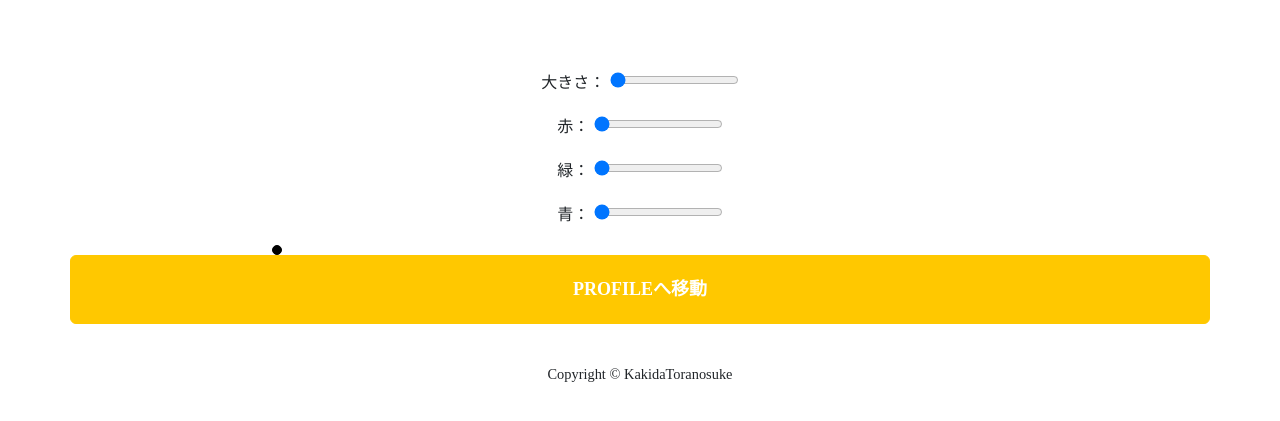
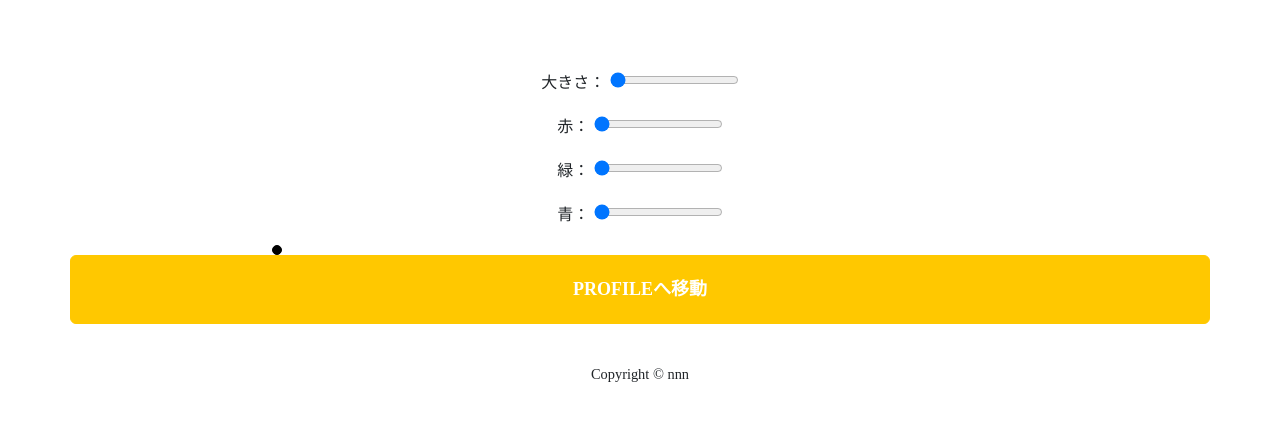
Before and after one commit to Kakirun/Sample01, a plain HTML site: page index.html in a window 1280 px wide. Shown: the part 243-664 px from the top of the page. Drawn offline with nearby package versions, Linux system fonts and the light colour scheme; a web font is replaced by a local one.

Commit message:
fix content of copyright

```diff
--- a/index.html
+++ b/index.html
@@ -60,7 +60,7 @@
         <footer class="footer py-4">
             <div class="container">
                 <div class="row align-items-center">
-                    <div class="col-lg-12 text-lg-center">Copyright &copy; KakidaToranosuke</div>
+                    <div class="col-lg-12 text-lg-center">Copyright &copy; nnn</div>
                 </div>
             </div>
         </footer>
```
